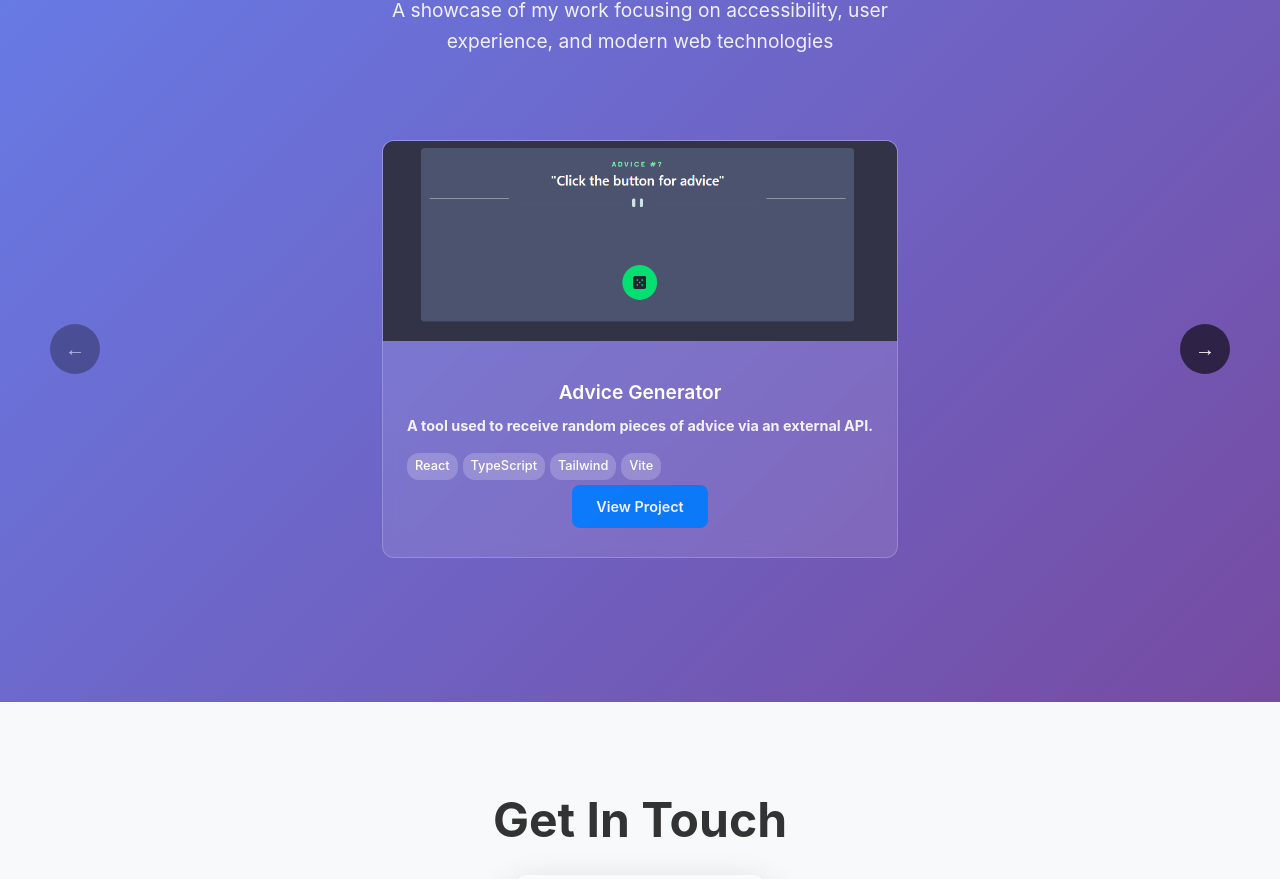
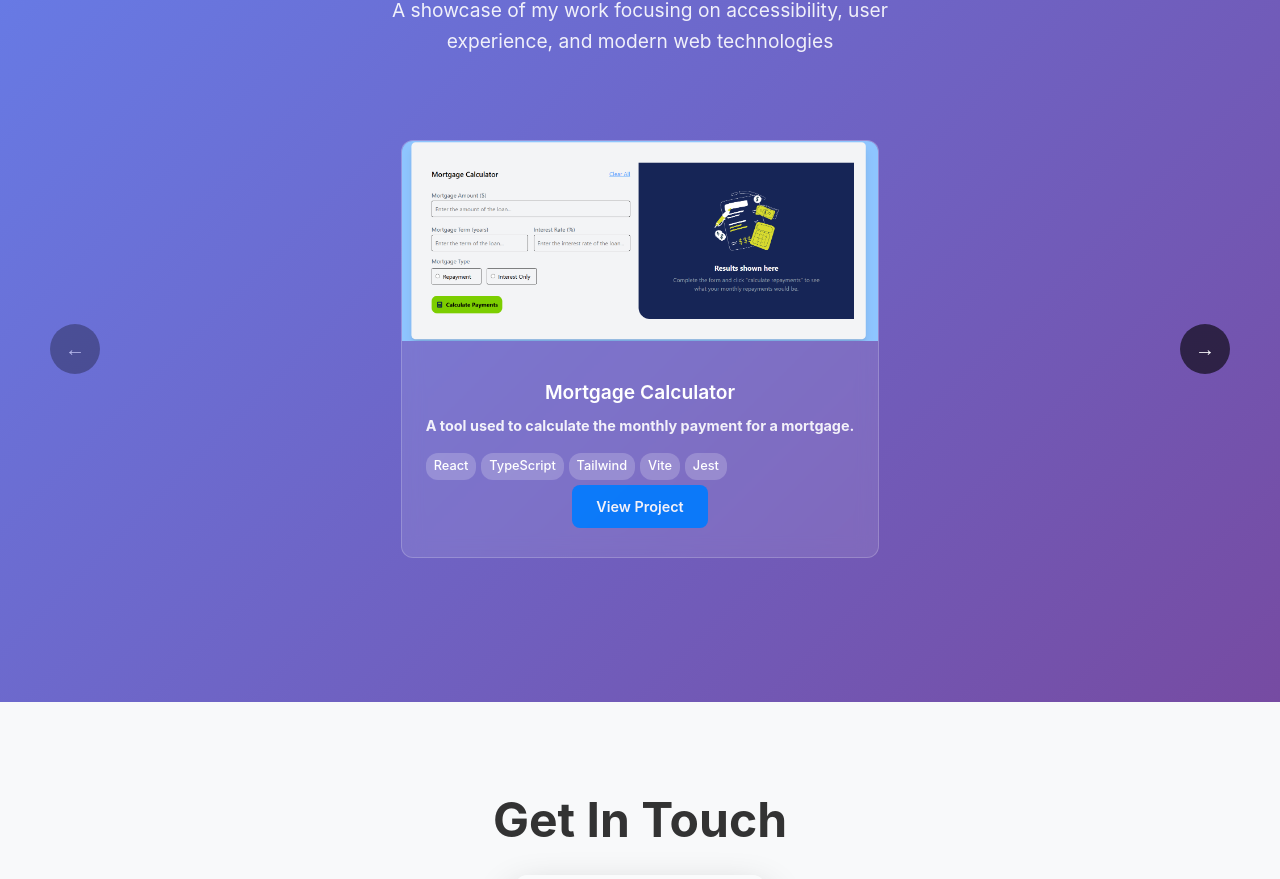
Before and after one commit to JohnMHoyt24/accessible-portfolio, a React (Create React App) app: page / in a window 1280 px wide. Shown: the part 3095-3974 px from the top of the page. Built offline with nearby package versions, Linux system fonts and the light colour scheme; the HTML template or start-up script is replaced by a standard one.

Commit message:
Added mortgage calculator to the projects object array. Properties for that object are mapped to a new card.

```diff
--- a/src/components/Projects.js
+++ b/src/components/Projects.js
@@ -1,12 +1,21 @@
 import Card from "./Card";
 import Carousel from "./Carousel";
 import "./Projects.css";
+import mortgageCalculatorImage from "../assets/mortgage_calculator.png";
 import adviceGeneratorImage from "../assets/advice_generator.png";
 import learnToCodeImage from "../assets/learn_to_code.png";
 import ratingSystemImage from "../assets/rating_system.png";
 
 const Projects = () => {
   const projects = [
+    {
+      title:"Mortgage Calculator",
+      description:
+        "A tool used to calculate the monthly payment for a mortgage.",
+      technologies: ["React", "TypeScript", "Tailwind", "Vite", "Jest"],
+      image: mortgageCalculatorImage,
+      liveUrl: "https://mortgage-repayment-calculator-flax.vercel.app/"
+    },
     {
       title: "Advice Generator",
       description:
```
